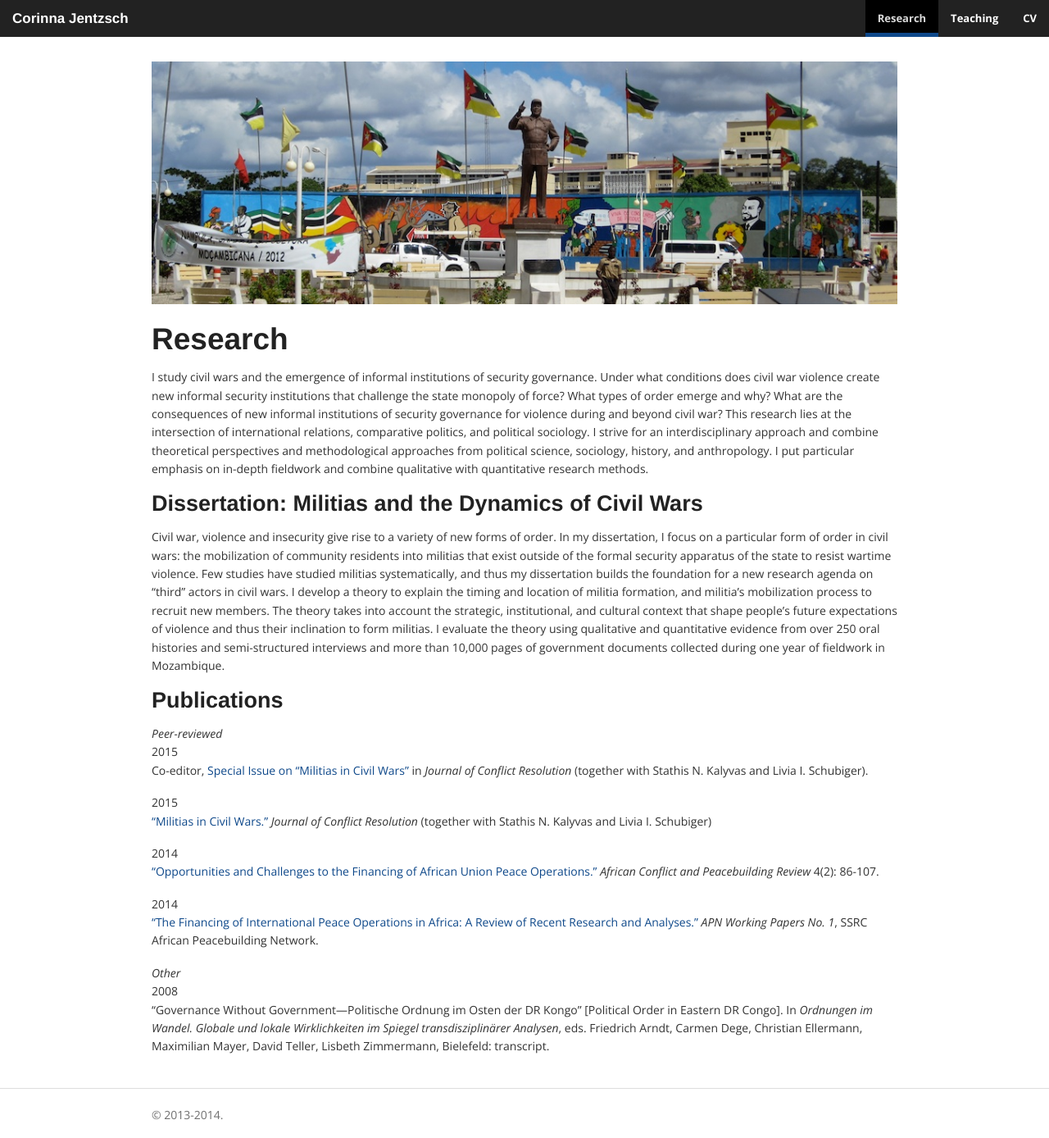
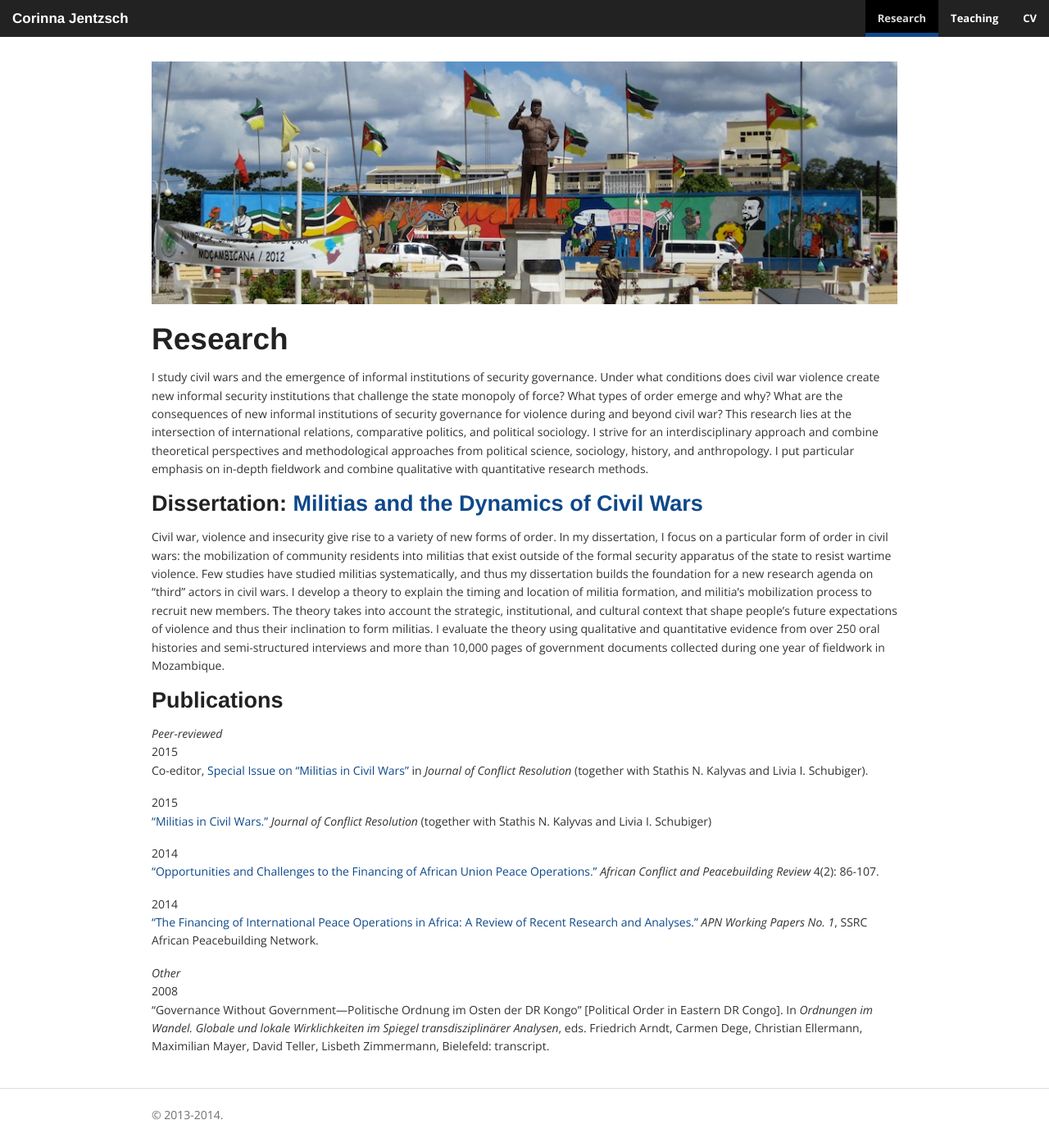
Before and after one commit to corinnajentzsch/corinnajentzsch.github.io, a Jekyll site: the page built from research.md, in a window 1280 px wide. Shown: the whole page at 82% size. Built offline with Jekyll 4.4.1, drawn with Linux system fonts in a browser that asks for light colours; nearby versions of some CDN libraries; library files that are not in the unit come from our copies; part of the change alters nothing that is shown.

```diff
--- a/research.md
+++ b/research.md
@@ -10,7 +10,7 @@ banner: "![Nampula City](/assets/media/nampula-square.jpg)"
 
 I study civil wars and the emergence of informal institutions of security governance. Under what conditions does civil war violence create new informal security institutions that challenge the state monopoly of force? What types of order emerge and why? What are the consequences of new informal institutions of security governance for violence during and beyond civil war? This research lies at the intersection of international relations, comparative politics, and political sociology. I strive for an interdisciplinary approach and combine theoretical perspectives and methodological approaches from political science, sociology, history, and anthropology. I put particular emphasis on in-depth fieldwork and combine qualitative with quantitative research methods.
 
-### Dissertation: Militias and the Dynamics of Civil Wars
+### Dissertation: [Militias and the Dynamics of Civil Wars](http://gateway.proquest.com/openurl?url_ver=Z39.88-2004&res_dat=xri:pqdiss&rft_val_fmt=info:ofi/fmt:kev:mtx:dissertation&rft_dat=xri:pqdiss:3582228 "Militias and the Dynamics of Civil Wars")
 
 Civil war, violence and insecurity give rise to a variety of new forms of order. In my dissertation, I focus on a particular form of order in civil wars: the mobilization of community residents into militias that exist outside of the formal security apparatus of the state to resist wartime violence. Few studies have studied militias systematically, and thus my dissertation builds the foundation for a new research agenda on “third” actors in civil wars. I develop a theory to explain the timing and location of militia formation, and militia’s mobilization process to recruit new members. The theory takes into account the strategic, institutional, and cultural context that shape people’s future expectations of violence and thus their inclination to form militias. I evaluate the theory using qualitative and quantitative evidence from over 250 oral histories and semi-structured interviews and more than 10,000 pages of government documents collected during one year of fieldwork in Mozambique.
 
@@ -18,10 +18,10 @@ Civil war, violence and insecurity give rise to a variety of new forms of order.
 
 _Peer-reviewed_
 2015
-Co-editor, [Special Issue on “Militias in Civil Wars”](http://jcr.sagepub.com/content/59/5.toc) in _Journal of Conflict Resolution_ (together with Stathis N. Kalyvas and Livia I. Schubiger).
+Co-editor, [Special Issue on “Militias in Civil Wars”](http://jcr.sagepub.com/content/59/5.toc "Militias in Civil Wars") in _Journal of Conflict Resolution_ (together with Stathis N. Kalyvas and Livia I. Schubiger).
 
 2015
-[“Militias in Civil Wars.”](http://jcr.sagepub.com/content/59/5/755) _Journal of Conflict Resolution_ (together with Stathis N. Kalyvas and Livia I. Schubiger)
+[“Militias in Civil Wars.”](http://jcr.sagepub.com/content/59/5/755 "Militias in Civil Wars") _Journal of Conflict Resolution_ (together with Stathis N. Kalyvas and Livia I. Schubiger)
 
 2014
 [“Opportunities and Challenges to the Financing of African Union Peace Operations.”](http://www.jstor.org/stable/10.2979/africonfpeacrevi.4.2.86 "Financing of African Union Peace Operations") _African Conflict and Peacebuilding Review_ 4(2): 86-107.
```
